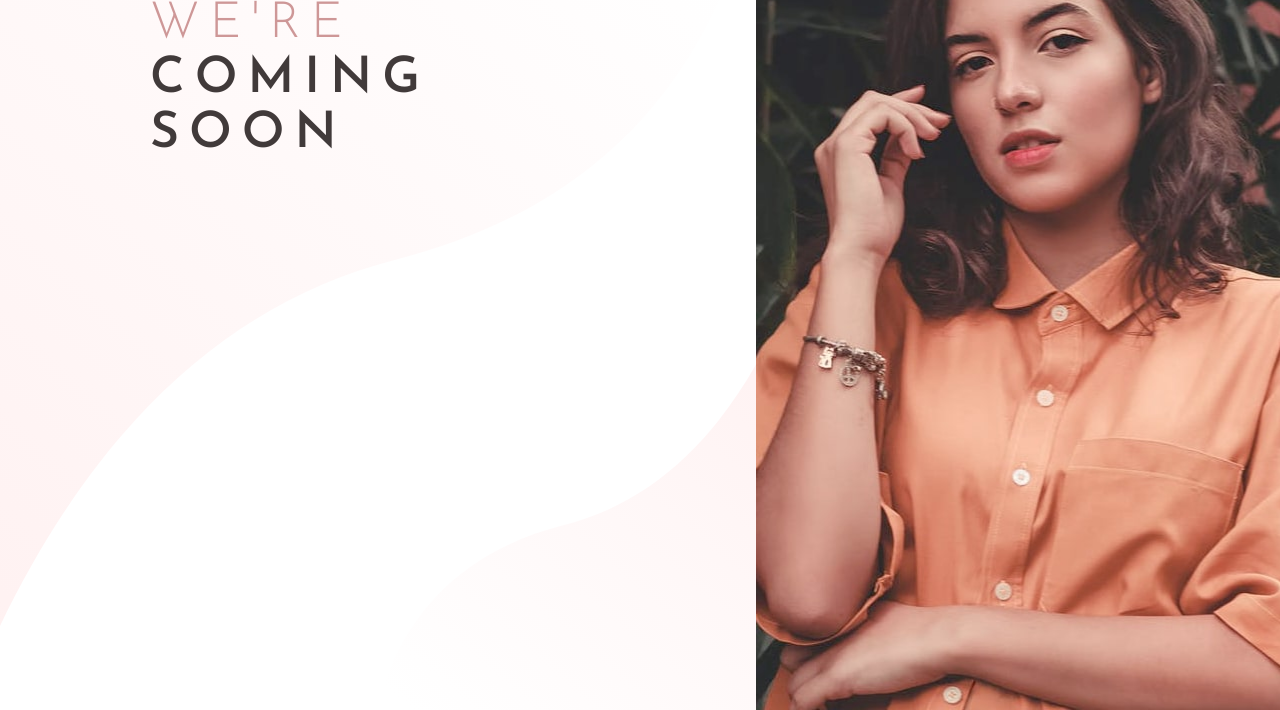
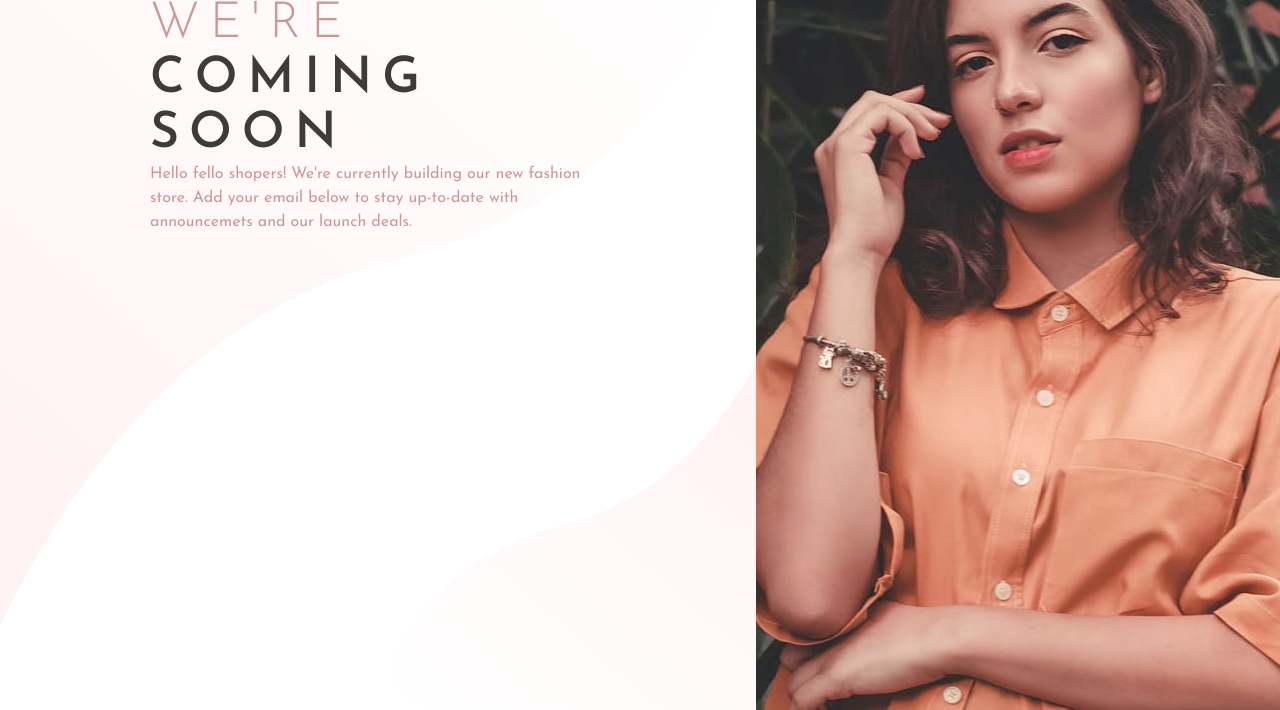
Before and after one commit to assumpta-n/base-apparel, a website: page index.html in a window 1280 px wide. Shown: the part 90-800 px from the top of the page. Drawn offline with Linux system fonts and the light colour scheme.

Commit message:
Adds home page paragraph

```diff
--- a/index.html
+++ b/index.html
@@ -18,11 +18,18 @@
                     <div class="home__logo-div">
                         <img src="img/logo.svg" />
                     </div>
-                    <div class="home__title-div">
-                        <h1 class="heading-primary">
-                            <span class="heading-primary--pink">We're</span>
-                            <span class="heading-primary--dark">coming soon</span>
-                        </h1>
+                    <div class="home__body">
+                        <div class="home__title-div">
+                            <h1 class="heading-primary">
+                                <span class="heading-primary--pink">We're</span>
+                                <span class="heading-primary--dark">coming soon</span>
+                            </h1>
+                        </div>
+                        <p class="home__paragraph">
+                            Hello fello shopers! We're currently building our new fashion store. Add
+                            your email below to stay up-to-date with announcemets and our launch
+                            deals.
+                        </p>
                     </div>
                 </div>
             </div>
--- a/scss/main.scss
+++ b/scss/main.scss
@@ -55,6 +55,13 @@ body {
     &__container {
         padding: 5rem 15rem;
     }
+    &__body {
+    }
     &__logo-div {
     }
+    &__paragraph {
+        color: hsl(0, 36%, 70%);
+        font-size: 1.6rem;
+        line-height: 1.5;
+    }
 }
```
Also changed, not shown: css/main.css.
